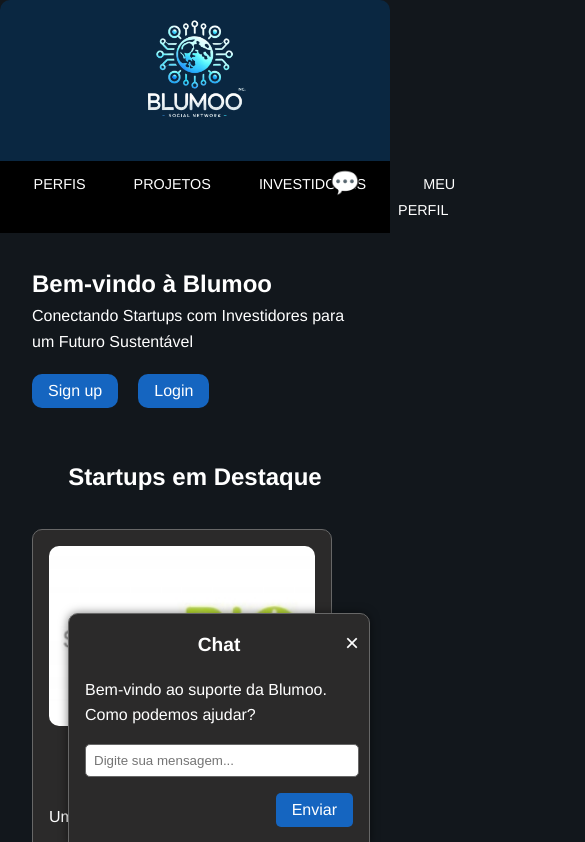
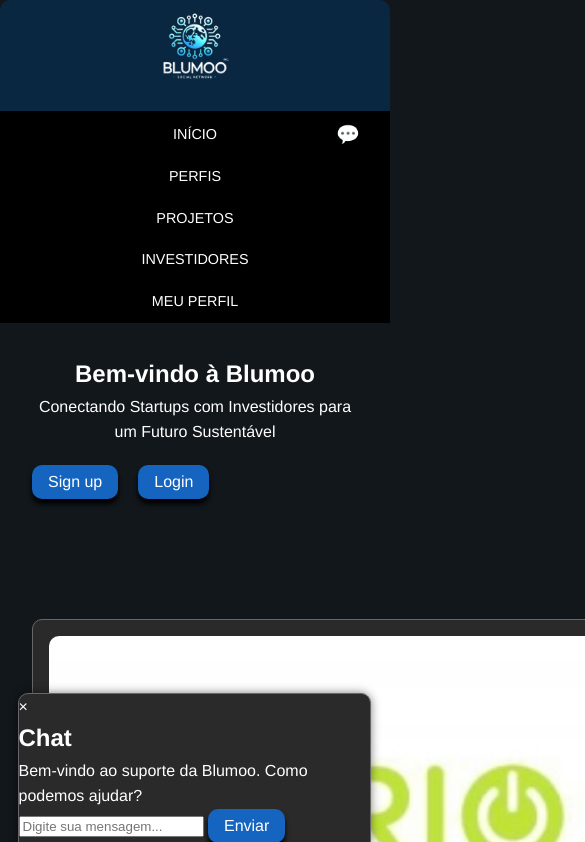
Before and after one commit to Pedrogom7/Blumoo, a plain HTML site: page index.html in a window 390 px wide. Both pictures are taken after a click on the link "Chat". Shown: the top 842 px of the page, 585 px wide, since content can reach past the window. Drawn offline with Linux system fonts and the light colour scheme.

Commit message:
Update styles.css

```diff
--- a/styles.css
+++ b/styles.css
@@ -61,8 +61,8 @@
 }
 
 .icone {
-    width: 150px;
-    height: 150px;
+    width: 100px;
+    height: 100px;
     margin: 0px;
     padding: 0px;
 }
@@ -80,7 +80,7 @@
     /* Cor do ícone */
     position: absolute;
     /* Posicionamento absoluto */
-    top: 154px;
+    top: 110px;
     /* Distância do topo */
     right: 10px;
     /* Distância da direita */
@@ -93,6 +93,7 @@
     justify-content: center;
     padding: 10px;
     background-color: black;
+    flex-wrap: wrap;
 }
 
 .nav-links a {
@@ -123,6 +124,7 @@
 .start-buttons {
     display: flex;
     gap: 20px;
+    flex-wrap: wrap;
 }
 
 /* Estilos para os cartões de perfil */
@@ -153,7 +155,6 @@
     border: 1px solid var(--border-color);
     padding: 1rem;
     width: 300px;
-    /* Largura fixa dos cartões */
     box-sizing: border-box;
     text-align: center;
     border-radius: 10px;
@@ -162,10 +163,13 @@
 }
 
 
+
 .profile-card img {
     max-width: 100%;
-    width: 300px;
-    height: 180px;
+    width: 100%;
+    height: 40%;
+    /* Adicionando height para manter proporção */
+    object-fit: cover;
     border-radius: 10px;
     margin-bottom: 1rem;
     object-fit: cover;
@@ -205,6 +209,12 @@
 }
 
 /* Estilos para os posts */
+.posts {
+    display: flex;
+    flex-direction: column;
+    align-items: center;
+}
+
 .posts .post {
     background: var(--light-background);
     border: 1px solid var(--border-color);
@@ -212,6 +222,9 @@
     margin-bottom: 2.5rem;
     border-radius: 10px;
     margin-top: 12px;
+    width: 100%;
+    max-width: 600px;
+    box-sizing: border-box;
 }
 
 .posts .post h3 {
@@ -223,8 +236,9 @@
     display: flex;
     flex-direction: column;
     align-items: center;
-    margin-left: 100px;
-    margin-right: 100px;
+    justify-content: center;
+    margin-left: 10px;
+    margin-right: 10px;
     flex-wrap: wrap;
     gap: 12px;
 }
@@ -232,7 +246,7 @@
 .user-info {
     display: flex;
     margin-bottom: 10px;
-    margin-right: 350px;
+    width: 100%;
 }
 
 .user-info img {
@@ -252,8 +266,8 @@
 .post-photo {
     display: flex;
     border-radius: 10px;
-    width: 500px;
-    height: 400px;
+    width: 100%;
+    height: auto;
     object-fit: cover;
 }
 
@@ -267,6 +281,7 @@
     cursor: pointer;
     transition: background 0.3s ease, color 0.3s ease;
     border-radius: 10px;
+    box-shadow: 0px 5px 5px black;
 }
 
 button:hover {
@@ -288,6 +303,7 @@
 .devs {
     display: flex;
     flex-direction: row;
+    flex-wrap: wrap;
     width: 100%;
     justify-content: center;
     gap: 100px;
@@ -334,54 +350,154 @@
     z-index: 1000;
 }
 
-.chat-dialog-content {
-    padding: 1rem;
-    display: flex;
-    flex-direction: column;
-    gap: 1rem;
+.chat-dialog.open {
+    display: block;
 }
 
-.chat-dialog-content h2 {
-    margin: 0;
-    font-size: 1.2rem;
-    text-align: center;
+.chat-header {
+    background-color: var(--primary-color);
+    color: white;
+    padding: 10px;
+    border-radius: 10px 10px 0 0;
+    display: flex;
+    justify-content: space-between;
+    align-items: center;
 }
 
-.chat-messages {
-    flex-grow: 1;
-    overflow-y: auto;
-    max-height: 200px;
-    padding-right: 1rem;
+.chat-header h3 {
+    margin: 0;
+    font-size: 1rem;
 }
 
-.chat-input {
-    border: 1px solid var(--border-color);
-    border-radius: 5px;
-    padding: 0.5rem;
-    width: calc(100% - 12px);
+.chat-body {
+    padding: 10px;
+    max-height: 300px;
+    overflow-y: auto;
+    background-color: var(--light-background);
 }
 
-.chat-send-button {
-    align-self: flex-end;
-    background: var(--button-color);
-    color: white;
-    border: none;
-    padding: 0.5rem 1rem;
-    font-size: 1rem;
-    cursor: pointer;
-    transition: background 0.3s ease, color 0.3s ease;
-    border-radius: 5px;
+.chat-footer {
+    display: flex;
+    border-top: 1px solid var(--border-color);
 }
 
-.chat-send-button:hover {
-    background: #347ed3;
+.chat-footer input[type="text"] {
+    flex-grow: 1;
+    border: none;
+    padding: 10px;
+    border-radius: 0 0 0 10px;
 }
 
-.close-button {
-    position: absolute;
-    top: 10px;
-    right: 10px;
-    font-size: 1.5rem;
+.chat-footer button {
+    border: none;
+    padding: 10px;
+    background-color: var(--button-color);
+    color: white;
     cursor: pointer;
-    color: var(--text-color);
+    border-radius: 0 0 10px 0;
 }
+
+/* Media Queries para dispositivos menores */
+@media (max-width: 768px) {
+    .nav-links {
+        flex-direction: column;
+        align-items: center;
+    }
+
+    .hero {
+        text-align: center;
+    }
+
+    .hero p {
+        font-size: 1rem;
+    }
+
+    .profiles,
+    .posts {
+        flex-direction: column;
+        align-items: center;
+    }
+
+    .profile-card {
+        width: 80%;
+    }
+
+    .posts .post {
+        width: 90%;
+        margin: 0 auto 2rem;
+    }
+
+    .user-info {
+        flex-direction: column;
+        align-items: center;
+    }
+
+    .user-info img {
+        margin-bottom: 10px;
+    }
+
+    .username {
+        text-align: center;
+        margin-right: 0;
+    }
+
+    .post-photo {
+        width: 100%;
+        height: auto;
+    }
+
+    .chat-icon {
+        font-size: 1.2rem;
+    }
+
+    .chat-dialog {
+        width: 90%;
+        right: 5%;
+    }
+
+    .dev img {
+        width: 150px;
+        height: 150px;
+    }
+
+    .dev {
+        gap: 5px;
+    }
+}
+
+/* Alinhamento centralizado para posts no desktop */
+@media (min-width: 769px) {
+    .posts {
+        display: flex;
+        flex-direction: column;
+        align-items: center;
+    }
+}
+
+/* Ajuste para dispositivos menores */
+@media (max-width: 768px) {
+    .profile-card {
+        width: calc(50% - 0.5rem);
+        /* Ajuste fino na largura, descontando um pouco menos para evitar quebras de linha */
+        margin-bottom: 1rem;
+        /* Reduzir espaço inferior entre os cards */
+    }
+
+    .profile-card img {
+        width: 100%;
+        /* A imagem ocupa toda a largura do card */
+        height: auto;
+        /* A altura é ajustada automaticamente */
+        border-radius: 10px;
+    }
+
+    .profile-card h3 {
+        font-size: 1.2rem;
+        /* Reduzir o tamanho da fonte do título */
+    }
+
+    .profile-card p {
+        font-size: 0.9rem;
+        /* Reduzir o tamanho da fonte do texto */
+    }
+}
```
